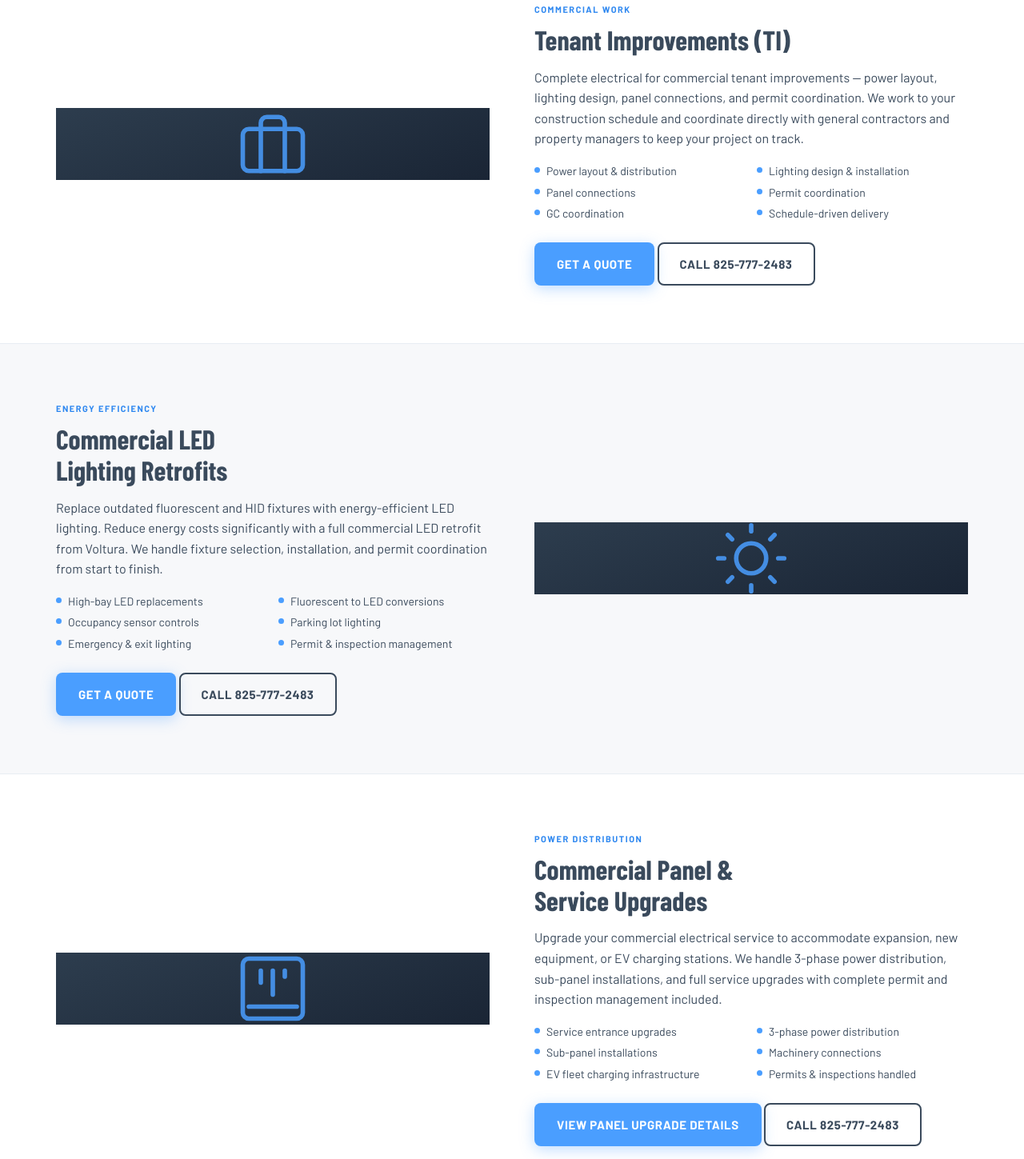
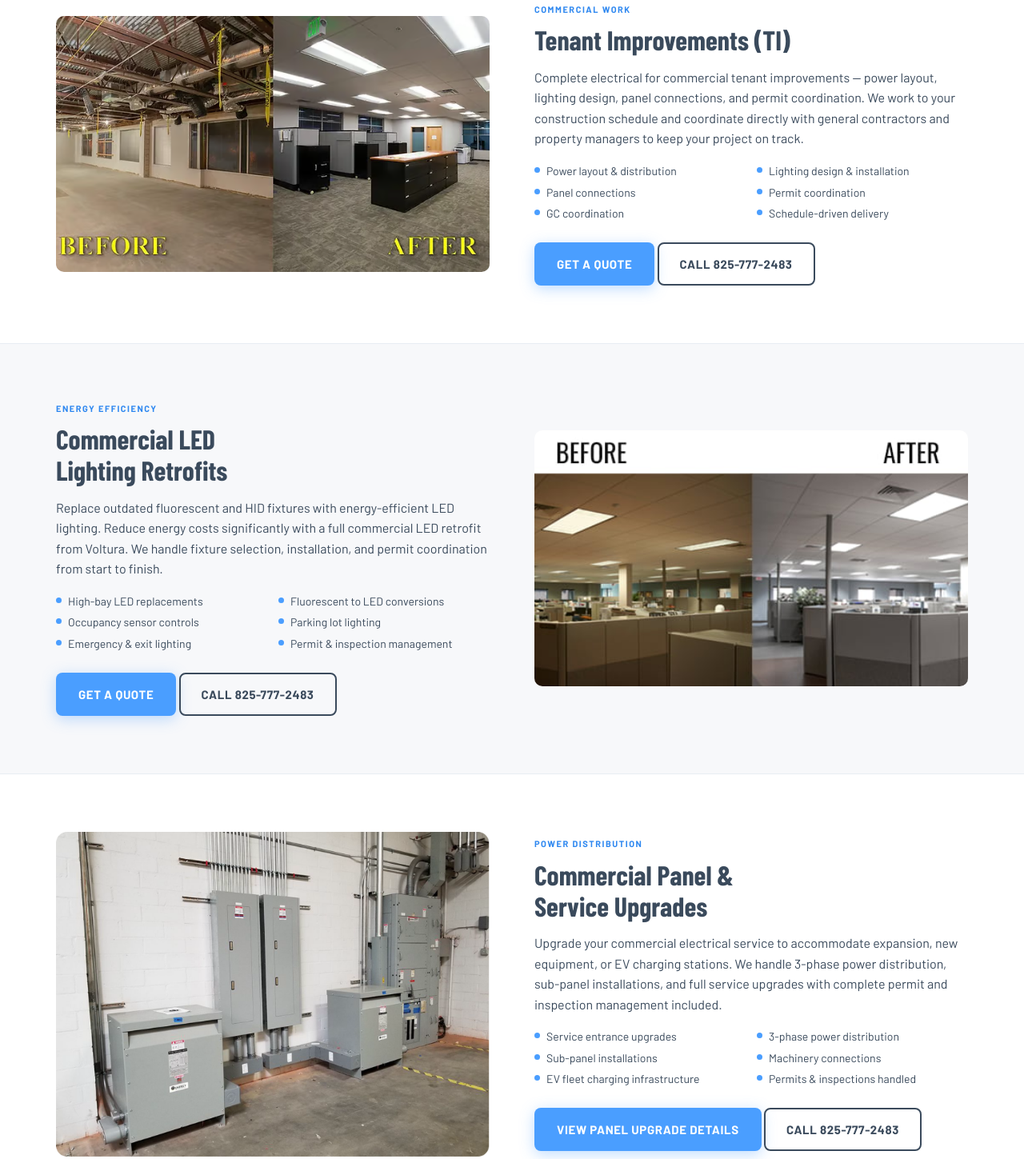
Before and after one commit to Seth1477/voltura-electrical, a plain HTML site: page commercial-services/index.html in a window 1280 px wide. Shown: the part 1446-2895 px from the top of the page at 80% size. Drawn offline with nearby package versions, Linux system fonts and the light colour scheme; a web font is replaced by a local one.

Commit message:
Add real photos to commercial service blocks
- Add 4 commercial images: tenant improvements, LED retrofits,
  commercial panel upgrades, new commercial construction
- Replace SVG icon placeholders with actual job site photos
- Add .service-block__icon-col CSS for proper image sizing/cropping
  (fixes image display on both residential and commercial pages)

Co-Authored-By: Claude Sonnet 4.6 <noreply@anthropic.com>

```diff
--- a/commercial-services/index.html
+++ b/commercial-services/index.html
@@ -184,8 +184,8 @@
   <!-- 1: Tenant Improvements -->
   <div class="service-block" id="tenant-improvement">
     <div class="service-block__inner">
-      <div class="service-block__icon-col" style="background:linear-gradient(160deg,#2d3d4e 0%,#1a2535 100%);display:flex;align-items:center;justify-content:center;">
-        <svg width="90" height="90" viewBox="0 0 24 24" fill="none" stroke="#4a9eff" stroke-width="1.5" stroke-linecap="round" stroke-linejoin="round" opacity="0.85"><rect x="2" y="7" width="20" height="14" rx="2"/><path d="M16 21V5a2 2 0 0 0-2-2h-4a2 2 0 0 0-2 2v16"/></svg>
+      <div class="service-block__icon-col">
+        <img src="/images/tenant-improvements.avif" alt="Commercial tenant improvement electrical work Edmonton" style="width:100%;height:100%;object-fit:cover;display:block;">
       </div>
       <div class="service-block__content">
         <p class="service-block__eyebrow">Commercial Work</p>
@@ -210,8 +210,8 @@
   <!-- 2: LED Retrofits -->
   <div class="service-block" id="led-retrofit">
     <div class="service-block__inner">
-      <div class="service-block__icon-col" style="background:linear-gradient(160deg,#2d3d4e 0%,#1a2535 100%);display:flex;align-items:center;justify-content:center;">
-        <svg width="90" height="90" viewBox="0 0 24 24" fill="none" stroke="#4a9eff" stroke-width="1.5" stroke-linecap="round" stroke-linejoin="round" opacity="0.85"><circle cx="12" cy="12" r="5"/><line x1="12" y1="1" x2="12" y2="3"/><line x1="12" y1="21" x2="12" y2="23"/><line x1="4.22" y1="4.22" x2="5.64" y2="5.64"/><line x1="18.36" y1="18.36" x2="19.78" y2="19.78"/><line x1="1" y1="12" x2="3" y2="12"/><line x1="21" y1="12" x2="23" y2="12"/><line x1="4.22" y1="19.78" x2="5.64" y2="18.36"/><line x1="18.36" y1="5.64" x2="19.78" y2="4.22"/></svg>
+      <div class="service-block__icon-col">
+        <img src="/images/commercial-led-retrofits.jpg" alt="Commercial LED lighting retrofit Edmonton" style="width:100%;height:100%;object-fit:cover;display:block;">
       </div>
       <div class="service-block__content">
         <p class="service-block__eyebrow">Energy Efficiency</p>
@@ -236,8 +236,8 @@
   <!-- 3: Panel & Service Upgrades -->
   <div class="service-block" id="commercial-panel">
     <div class="service-block__inner">
-      <div class="service-block__icon-col" style="background:linear-gradient(160deg,#2d3d4e 0%,#1a2535 100%);display:flex;align-items:center;justify-content:center;">
-        <svg width="90" height="90" viewBox="0 0 24 24" fill="none" stroke="#4a9eff" stroke-width="1.5" stroke-linecap="round" stroke-linejoin="round" opacity="0.85"><rect x="2" y="2" width="20" height="20" rx="2"/><line x1="8" y1="6" x2="8" y2="10"/><line x1="12" y1="6" x2="12" y2="14"/><line x1="16" y1="6" x2="16" y2="8"/><line x1="4" y1="18" x2="20" y2="18"/></svg>
+      <div class="service-block__icon-col">
+        <img src="/images/commercial-panel-upgrades.webp" alt="Commercial electrical panel upgrade Edmonton" style="width:100%;height:100%;object-fit:cover;display:block;">
       </div>
       <div class="service-block__content">
         <p class="service-block__eyebrow">Power Distribution</p>
@@ -262,8 +262,8 @@
   <!-- 4: New Construction -->
   <div class="service-block" id="new-construction">
     <div class="service-block__inner">
-      <div class="service-block__icon-col" style="background:linear-gradient(160deg,#2d3d4e 0%,#1a2535 100%);display:flex;align-items:center;justify-content:center;">
-        <svg width="90" height="90" viewBox="0 0 24 24" fill="none" stroke="#4a9eff" stroke-width="1.5" stroke-linecap="round" stroke-linejoin="round" opacity="0.85"><polygon points="12 2 2 7 12 12 22 7 12 2"/><polyline points="2 17 12 22 22 17"/><polyline points="2 12 12 17 22 12"/></svg>
+      <div class="service-block__icon-col">
+        <img src="/images/new-commercial-construction.jpg" alt="New commercial construction electrical wiring Edmonton" style="width:100%;height:100%;object-fit:cover;display:block;">
       </div>
       <div class="service-block__content">
         <p class="service-block__eyebrow">New Builds</p>
--- a/css/style.css
+++ b/css/style.css
@@ -1527,9 +1527,9 @@ img { max-width: 100%; display: block; }
 
 
 .service-block__img { border-radius: 10px; min-height: 320px; background: var(--light); overflow: hidden; }
-
-
 .service-block__img img { width: 100%; height: 100%; object-fit: cover; min-height: 320px; }
+.service-block__icon-col { border-radius: 10px; overflow: hidden; min-height: 320px; }
+.service-block__icon-col img { width: 100%; height: 100%; object-fit: cover; display: block; min-height: 320px; }
 
 
 
```
Also changed, not shown: images/commercial-led-retrofits.jpg (added), images/commercial-panel-upgrades.webp (added), images/new-commercial-construction.jpg (added), images/tenant-improvements.avif (added).
